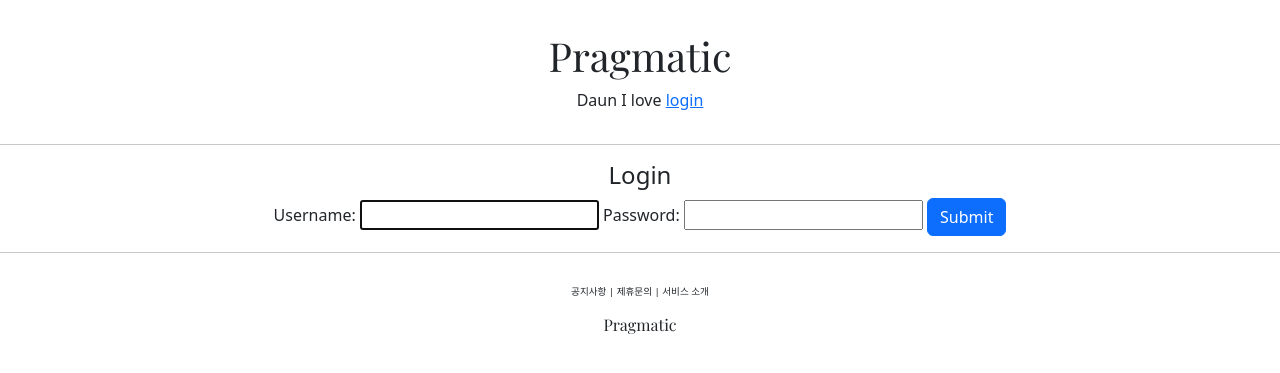
After one commit to rhceornd/pragmatic, a Django app: page /account/login/ in a window 1280 px wide. The commit adds this page. Shown: the top 373 px of the page. Run offline with Django 4.2, Linux system fonts and the light colour scheme.

Commit message:
django course 22 : add login, logout

```diff
--- /dev/null
+++ b/accountapp/templates/accountapp/login.html
@@ -0,0 +1,20 @@
+{% extends 'base.html' %}
+
+{% block content %}
+
+    <div style="text-align: center">
+        <div>
+            <h4>Login</h4>
+        </div>
+        <div>
+            <form action="" method="post">
+                {% csrf_token %}
+                {{ form }}
+                <input type="submit" class="btn btn-primary">
+            </form>
+        </div>
+
+    </div>
+
+
+{% endblock %}
--- a/accountapp/urls.py
+++ b/accountapp/urls.py
@@ -1,6 +1,7 @@
 # accountapp/urls.py
 
 from django.contrib import admin
+from django.contrib.auth.views import LoginView, LogoutView
 from django.urls import path
 # from . import views
 
@@ -11,6 +12,10 @@ app_name = "accountapp"
 # 127.0.0.1:8000/account/
 
 urlpatterns = [
-    path('hello_world/', hello_world, name='hello_world'),                  # 함수형 뷰는 이름을 넣음
+    path('hello_world/', hello_world, name='hello_world'), # 함수형 뷰는 이름을 넣음
+
+    path('login/', LoginView.as_view(template_name="accountapp/login.html"), name='login'),
+    path('logout/', LogoutView.as_view(), name='logout'),
+
     path('create/', AccountCreateView.as_view(), name='create'), # 클래스형 뷰는 as_view() 추가
 ]
--- a/accountapp/views.py
+++ b/accountapp/views.py
@@ -1,4 +1,5 @@
 # accountapp/views.py
+
 from django.contrib.auth.forms import UserCreationForm
 from django.contrib.auth.models import User
 from django.shortcuts import render, redirect
--- a/pragmatic/settings.py
+++ b/pragmatic/settings.py
@@ -11,6 +11,8 @@ https://docs.djangoproject.com/en/4.1/ref/settings/
 """
 import os.path
 from pathlib import Path
+
+from django.urls import reverse_lazy
 
 # Build paths inside the project like this: BASE_DIR / 'subdir'.
 BASE_DIR = Path(__file__).resolve().parent.parent
@@ -137,6 +139,10 @@ STATICFILES_DIRS = [
     BASE_DIR / "static",
 ]
 
+# Next 인자, redirect url, default
+LOGIN_REDIRECT_URL = reverse_lazy('accountapp:hello_world')
+LOGOUT_REDIRECT_URL = reverse_lazy('accountapp:hello_world')
+
 # Default primary key field type
 # https://docs.djangoproject.com/en/4.1/ref/settings/#default-auto-field
 
--- a/templates/header.html
+++ b/templates/header.html
@@ -7,6 +7,16 @@
             <span>Daun</span>
             <span>I</span>
             <span>love</span>
-            <span>you</span>
+
+            {% if not user.is_authenticated %}
+            <a href="{% url 'accountapp:login' %}?next={{ request.path }}">
+                <span>login</span>
+            </a>
+            {% else %}
+            <a href="{% url 'accountapp:logout' %}?next={{ request.path }}">
+                <span>logout</span>
+            </a>
+            {% endif %}
+
         </div>
     </div>
```
Also changed, not shown: db.sqlite3.
